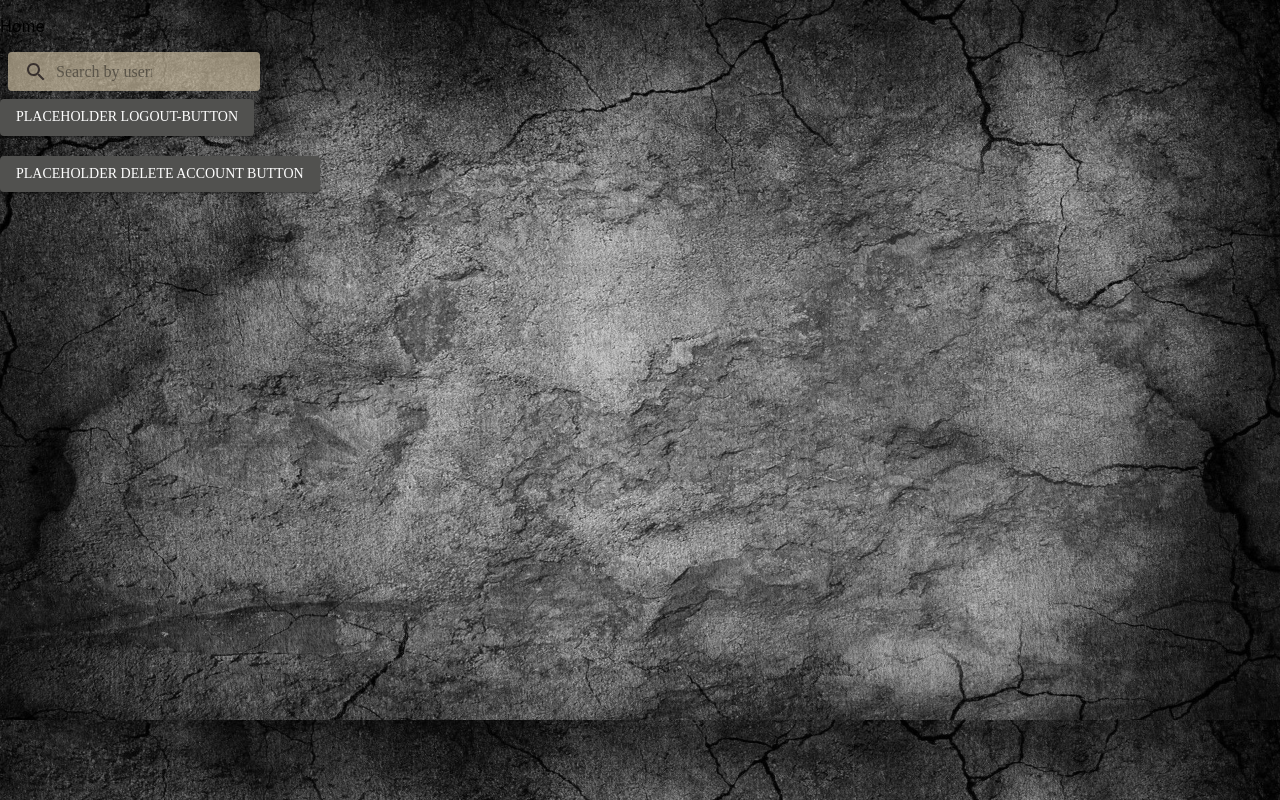
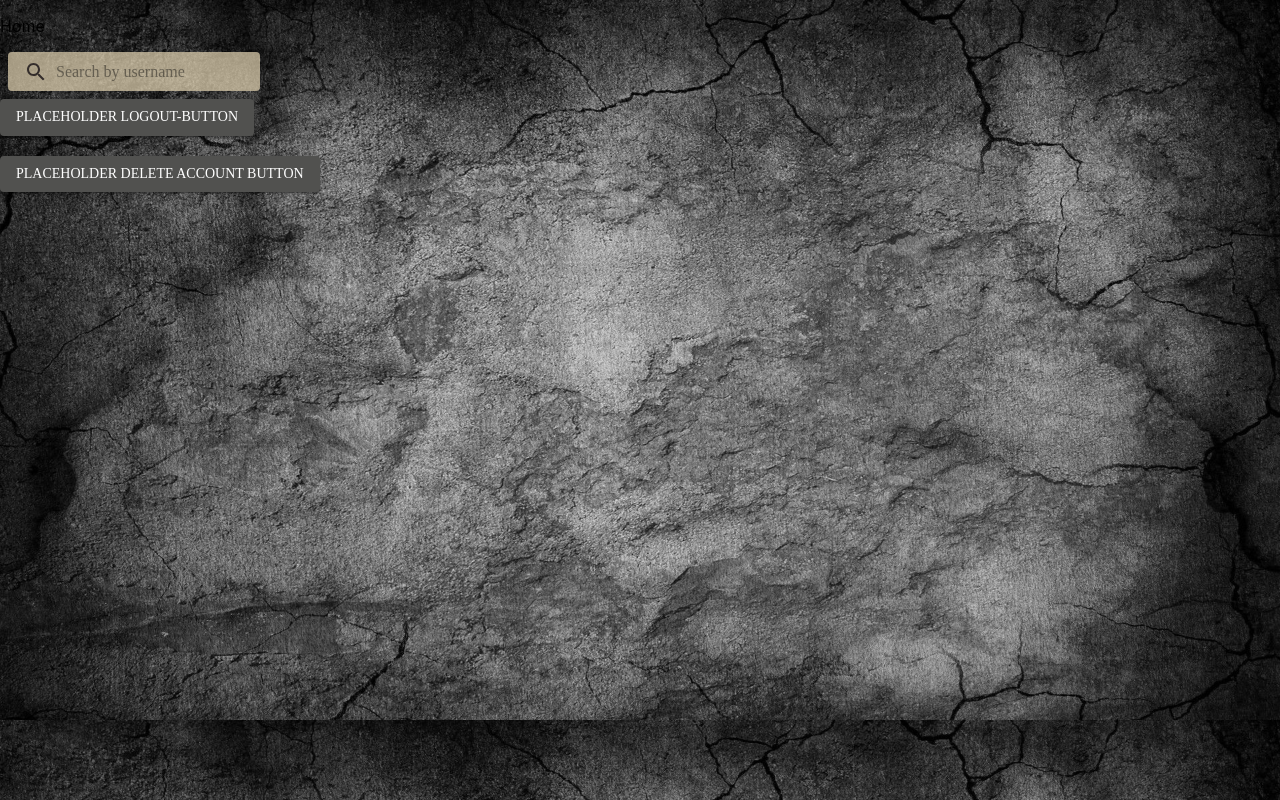
Before and after one commit to kmmhak/matchingboards, a React (Create React App) app in the folder frontend/: page / in a window 1280 px wide. Built offline with nearby package versions, Linux system fonts and the light colour scheme.

Commit message:
Update search bar styles and rebase

```diff
--- a/frontend/src/assets/Themes.jsx
+++ b/frontend/src/assets/Themes.jsx
@@ -4,6 +4,9 @@ const theme = createTheme({
   palette: {
     primary: {
       main: '#51514f',
+    },
+    secondary: {
+      main: '#342d2b',
     },
   },
   typography: {
--- a/frontend/src/components/FindUser.jsx
+++ b/frontend/src/components/UserSearchBar.jsx
@@ -7,9 +7,9 @@ import SearchIcon from '@mui/icons-material/Search';
 const Search = styled('div')(({ theme }) => ({
   position: 'relative',
   borderRadius: theme.shape.borderRadius,
-  backgroundColor: 'rgba(228, 212, 179, 0.6)',
+  backgroundColor: 'rgba(228, 212, 179, 0.7)',
   '&:hover': {
-    backgroundColor: 'rgba(228, 212, 179, 0.824)',
+    backgroundColor: 'rgba(228, 212, 179, 0.8)',
   },
   marginLeft: 0,
   width: '100%',
@@ -37,7 +37,7 @@ const StyledInputBase = styled(InputBase)(({ theme }) => ({
     transition: theme.transitions.create('width'),
     width: '100%',
     [theme.breakpoints.up('sm')]: {
-      width: '12ch',
+      width: '22ch',
       '&:focus': {
         width: '20ch',
       },
@@ -45,7 +45,9 @@ const StyledInputBase = styled(InputBase)(({ theme }) => ({
   },
 }));
 
-export default function FindUser() {
+export default function UserSearchBar() {
+  // const [userName, setUserName] = React.useState('Search by username');
+
   return (
     <Box
       component="form"
@@ -57,11 +59,14 @@ export default function FindUser() {
     >
       <Search>
         <SearchIconWrapper>
-          <SearchIcon sx={{ color: 'rgba(52, 45, 43, 0.959)' }} />
+          <SearchIcon color="secondary" />
         </SearchIconWrapper>
         <StyledInputBase
+          label="Username"
+          name="userName"
+          id="Username"
+          type="text"
           placeholder="Search by username"
-          inputProps={{ 'aria-label': 'search' }}
         />
       </Search>
     </Box>
--- a/frontend/src/pages/Home.jsx
+++ b/frontend/src/pages/Home.jsx
@@ -1,13 +1,13 @@
 import React from 'react';
 import DeleteAccount from '../components/deleteAccount';
-import FindUser from '../components/FindUser';
+import UserSearchBar from '../components/UserSearchBar';
 import Logout from '../components/logout';
 
 function Home() {
   return (
     <div>
       <p>Home</p>
-      <FindUser />
+      <UserSearchBar />
       <Logout />
       <br />
       <br />
```
Also changed, not shown: 1 other file (tests, documents, lock files or other folders).
